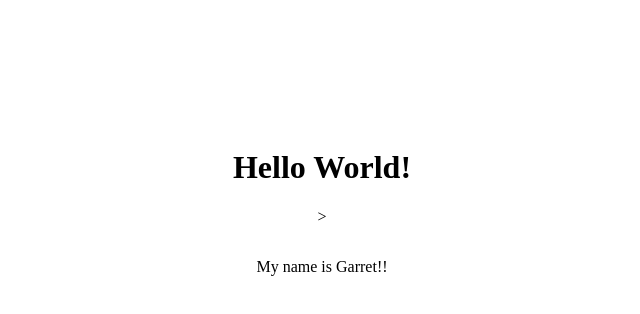
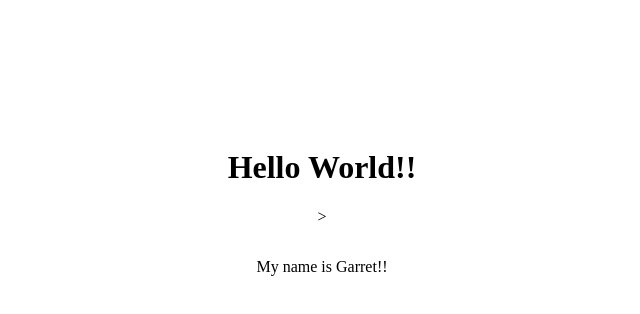
Before and after one commit to YaBoiCarret/garret.github.io, a plain HTML site: page Index.html in a window 1280 px wide. Shown: the whole page, without its empty margins (318-958 px from the left). Drawn offline with Linux system fonts and the light colour scheme.

Commit message:
Update Index.html

```diff
--- a/Index.html
+++ b/Index.html
@@ -7,7 +7,7 @@
     <title>GitHub Pages</title>
 </head>
 <body>
-    <h1>Hello World!</h1>>
+    <h1>Hello World!!</h1>>
     <p>My name is Garret!! </p>
 </body>
 </html>
```
